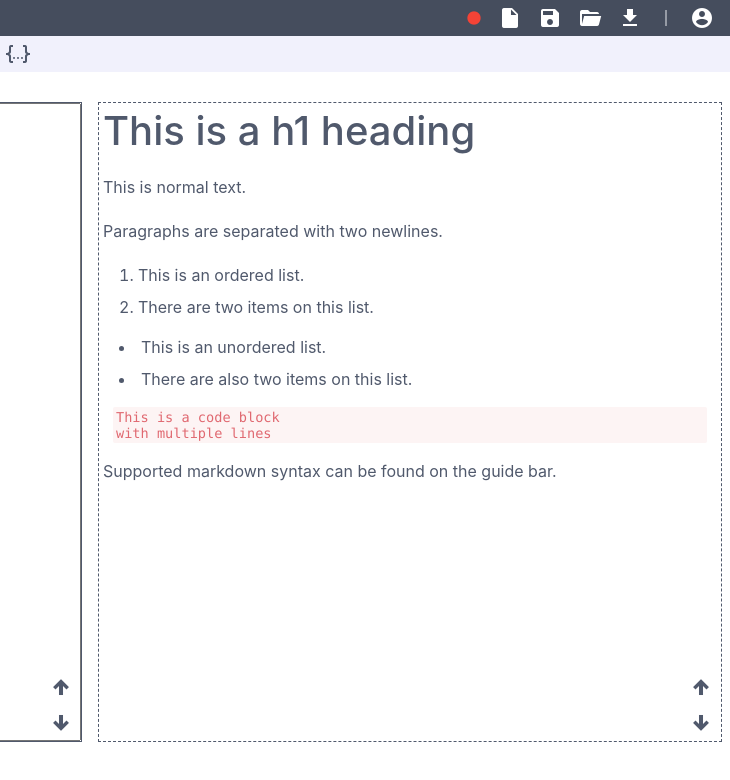
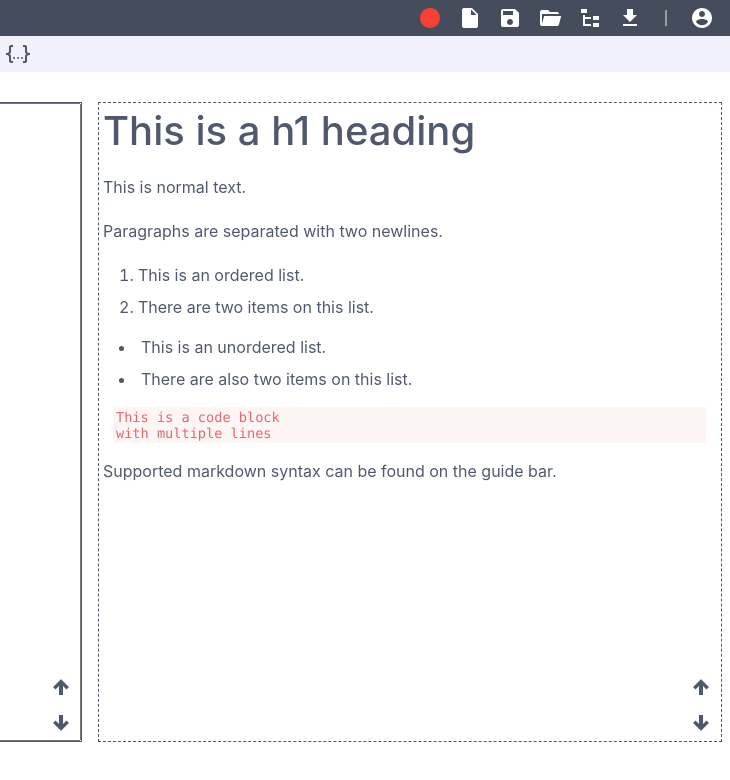
Before and after one commit to ricwtk/markee, a plain HTML site: page index.html in a window 1280 px wide. Shown: the full height of the page, 550-1280 px from the left. Drawn offline with Linux system fonts and the light colour scheme.

Commit message:
add button to organise current file

```diff
--- a/index.html
+++ b/index.html
@@ -22,11 +22,12 @@
           <span>&nbsp;Markdown&nbsp;Editor</span></span>
         </section>
         <section class="navbar-section">
-          <span class="px-2 mdi mdi-circle tooltip tooltip-bottom" :style="fileDot" :data-tooltip="fileSavedString"></span>
+          <span class="tooltip tooltip-bottom px-2 mdi mdi-24px mdi-circle " :style="fileDot" :data-tooltip="fileSavedString"></span>
           <span class="tooltip tooltip-bottom px-2 c-hand mdi mdi-24px mdi-file" data-tooltip="New file" @click="createNewFile"></span>
           <span class="tooltip tooltip-bottom px-2 c-hand mdi mdi-24px mdi-content-save" data-tooltip="Save file" @click="saveFile" v-if="!saving"></span>
           <span class="tooltip tooltip-bottom px-2 mdi mdi-24px mdi-loading mdi-spin" data-tooltip="Saving file" v-if="saving"></span>
           <span class="tooltip tooltip-bottom px-2 c-hand mdi mdi-24px mdi-folder-open" data-tooltip="Open from cloud" @click="openPicker"></span>
+          <span class="tooltip tooltip-bottom px-2 c-hand mdi mdi-24px mdi-file-tree" data-tooltip="Organise"></span>
           <span class="tooltip tooltip-bottom px-2 c-hand mdi mdi-24px mdi-download" data-tooltip="Download as"></span>
           <div class="divider-vert"></div>
           <span id="user" class="tooltip tooltip-bottom px-2 c-hand mdi mdi-24px mdi-account-circle" data-tooltip="User" @click="clickUser"></span>
```
